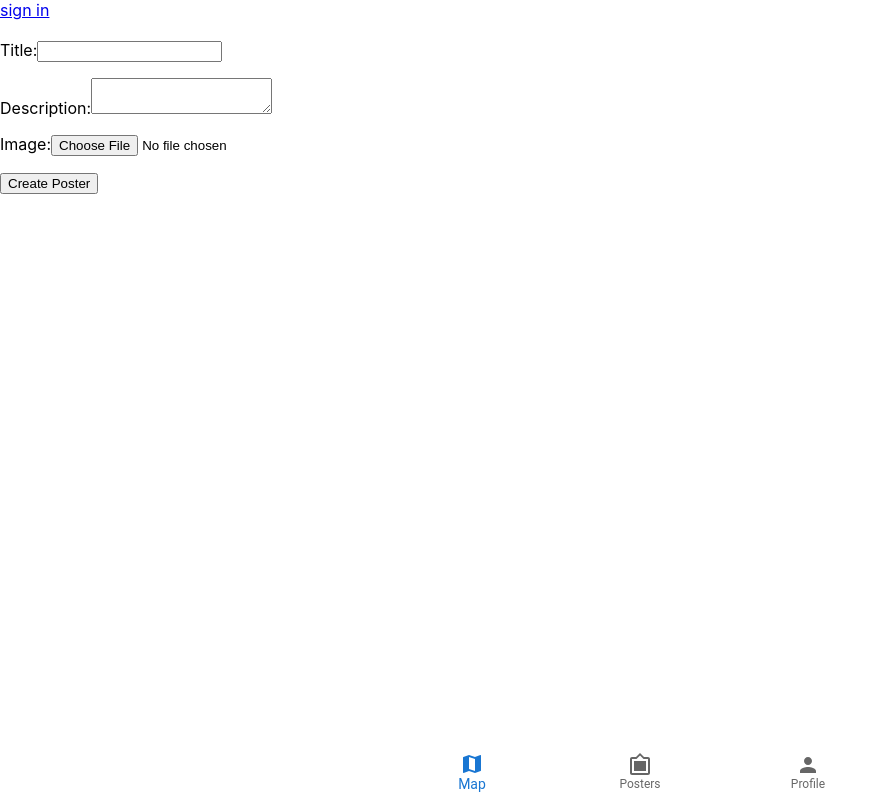
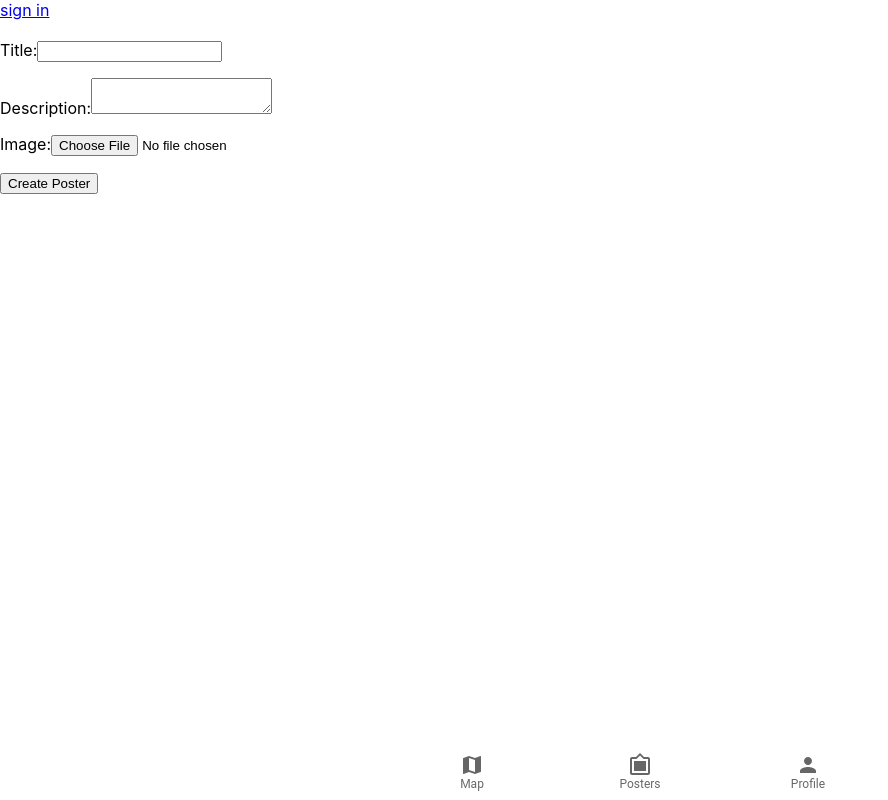
Before and after one commit to jocarino/test-hom-ui, a React (Create React App) app: page /admin/poster/new in a window 1280 px wide. Shown: the whole page, without its empty margins (0-888 px from the left). Built offline with nearby package versions, Linux system fonts and the light colour scheme; no server answers.

Commit message:
fix:nav bar fixes

```diff
--- a/src/common/BottomNavigationBar.tsx
+++ b/src/common/BottomNavigationBar.tsx
@@ -20,7 +20,9 @@ const CustomBottomNavigation = styled(BottomNavigation)`
 `
 
 const BottomNavigationBar: React.FC = () => {
-    const [value, setValue] = useState(0)
+    const currentPath = window.location.pathname
+    const indexOfPath = Object.values(NavigationLabel).map(item=>item.url).indexOf(currentPath)
+    const [value, setValue] = useState<number|null>(indexOfPath !== -1 ? indexOfPath: null)
     const navigate = useNavigate();
 
     const handleChange = (event: React.ChangeEvent<{}>, newValue: number) => {
@@ -29,6 +31,7 @@ const BottomNavigationBar: React.FC = () => {
 
     return (
         <CustomBottomNavigation
+            className='bottom-navigation-bar'
             showLabels
             value={value}
             onChange={handleChange}
--- a/src/poster/posterFeed.tsx
+++ b/src/poster/posterFeed.tsx
@@ -8,6 +8,15 @@ import { PosterData, PosterDoc } from "./types";
 const PosterFeed: React.FunctionComponent = () => {
 
     const [postersData, setPostersData] = useState<PosterDoc[]>([]);
+    const [bottomNavHeight, setBottomNavHeight] = useState(0);
+
+  useEffect(() => {
+    const bottomNavElement = document.querySelector('div.bottom-navigation-bar');
+    if (bottomNavElement) {
+      const height = bottomNavElement.clientHeight;
+      setBottomNavHeight(height);
+    }
+  }, []);
 
     useEffect(() => {
         const callerFunction = async () => {
@@ -27,7 +36,7 @@ const PosterFeed: React.FunctionComponent = () => {
     }, [])
 
     return postersData.length === 0 ? <img src={loadingGif} alt="loading..." /> :
-        <>
+        <div style={{ paddingBottom: bottomNavHeight }}>
             {postersData.map((poster) =>
                 <li key={poster.id}>
                     <Poster
@@ -38,6 +47,6 @@ const PosterFeed: React.FunctionComponent = () => {
                     />
                 </li>
             )}
-        </>
+        </div>
 }
 export default PosterFeed
```
